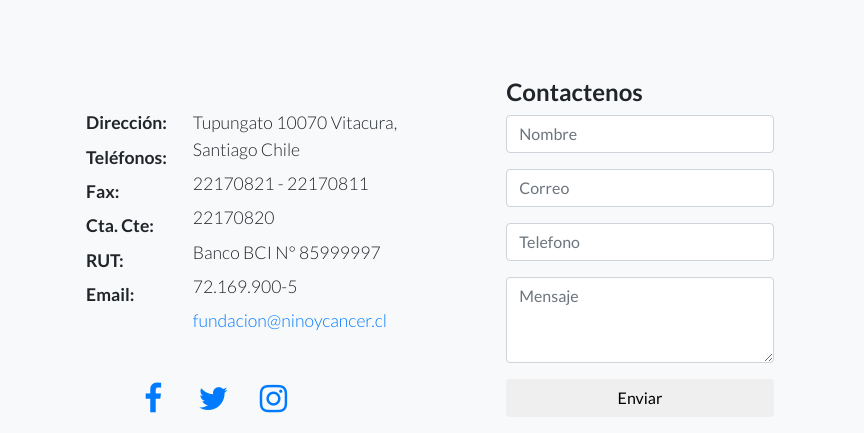
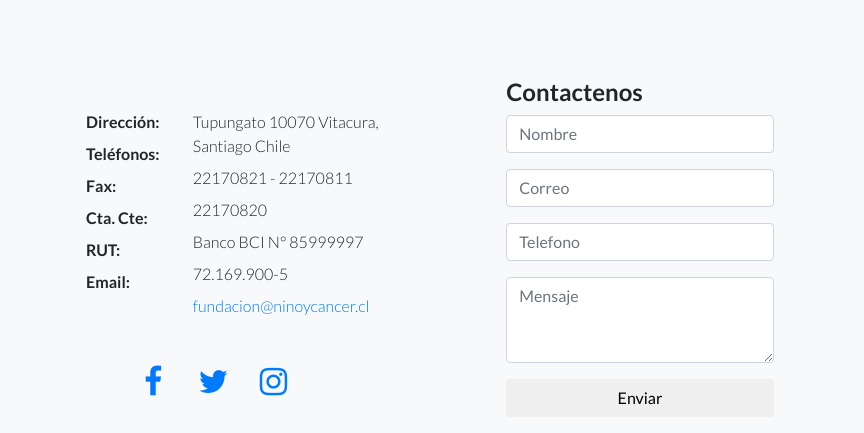
Before and after one commit to Sainfuw/E4CP2A1, a plain HTML site: page index.html in a window 1280 px wide. Shown: the part 5033-5466 px from the top of the page, 0-864 px from the left. Drawn offline with Linux system fonts and the light colour scheme; grey boxes are pictures that could not be loaded.

Commit message:
ADD: footer changes

```diff
--- a/css/style.css
+++ b/css/style.css
@@ -101,7 +101,7 @@ footer.footer {
     padding-bottom: 4rem;
 }
 p.datos {
-    font-size: 1.1rem;
+    font-size: 1rem;
 }
 @media (max-width: 528px) {
     p.datos {
--- a/index.html
+++ b/index.html
@@ -263,7 +263,7 @@
 				<!-- informacion-contacto -->
 				<div class="col-12 col-md-4 col-md-offset-1 py-5">
 					<div class="row text-left">
-						<div class="col-2 col-md-3 offset-md-2">
+						<div class="col-2 col-md-3 offset-md-2 datos">
 							<p class="datos lead mb-2 font-weight-bold">Dirección:</p>
 							<p class="datos lead mb-2 font-weight-bold">Teléfonos:</p>
 							<p class="datos lead mb-2 font-weight-bold">Fax:</p>
@@ -271,7 +271,7 @@
 							<p class="datos lead mb-2 font-weight-bold">RUT:</p>
 							<p class="datos lead mb-5 font-weight-bold">Email:</p>
 						</div>
-						<div class="col-10 col-md-7">
+						<div class="col-10 col-md-7 datos">
 							<p class="datos lead mb-2">Tupungato 10070 Vitacura, Santiago Chile</p>
 							<p class="datos lead mb-2">22170821 - 22170811</p>
 							<p class="datos lead mb-2">22170820</p>
```
